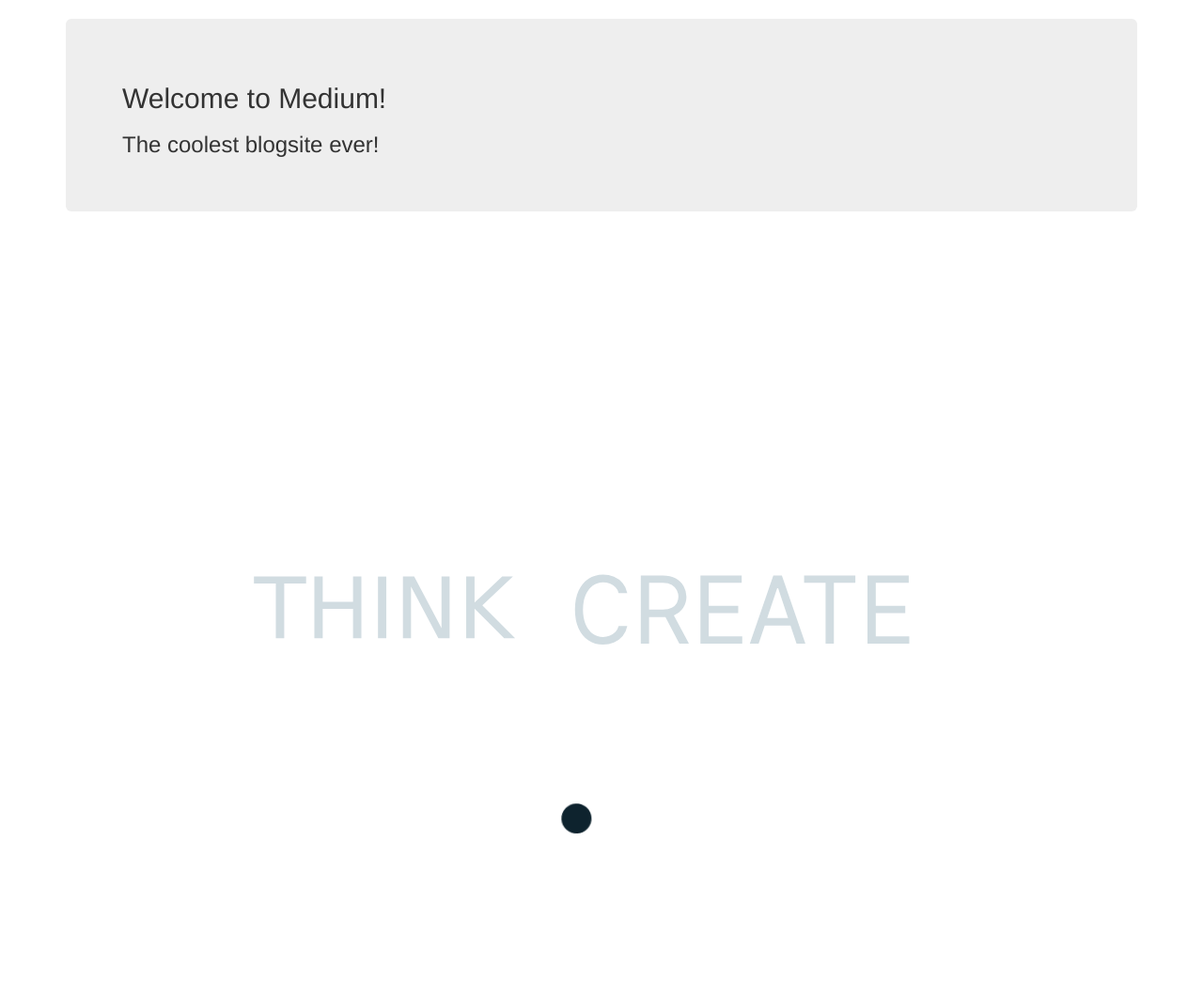
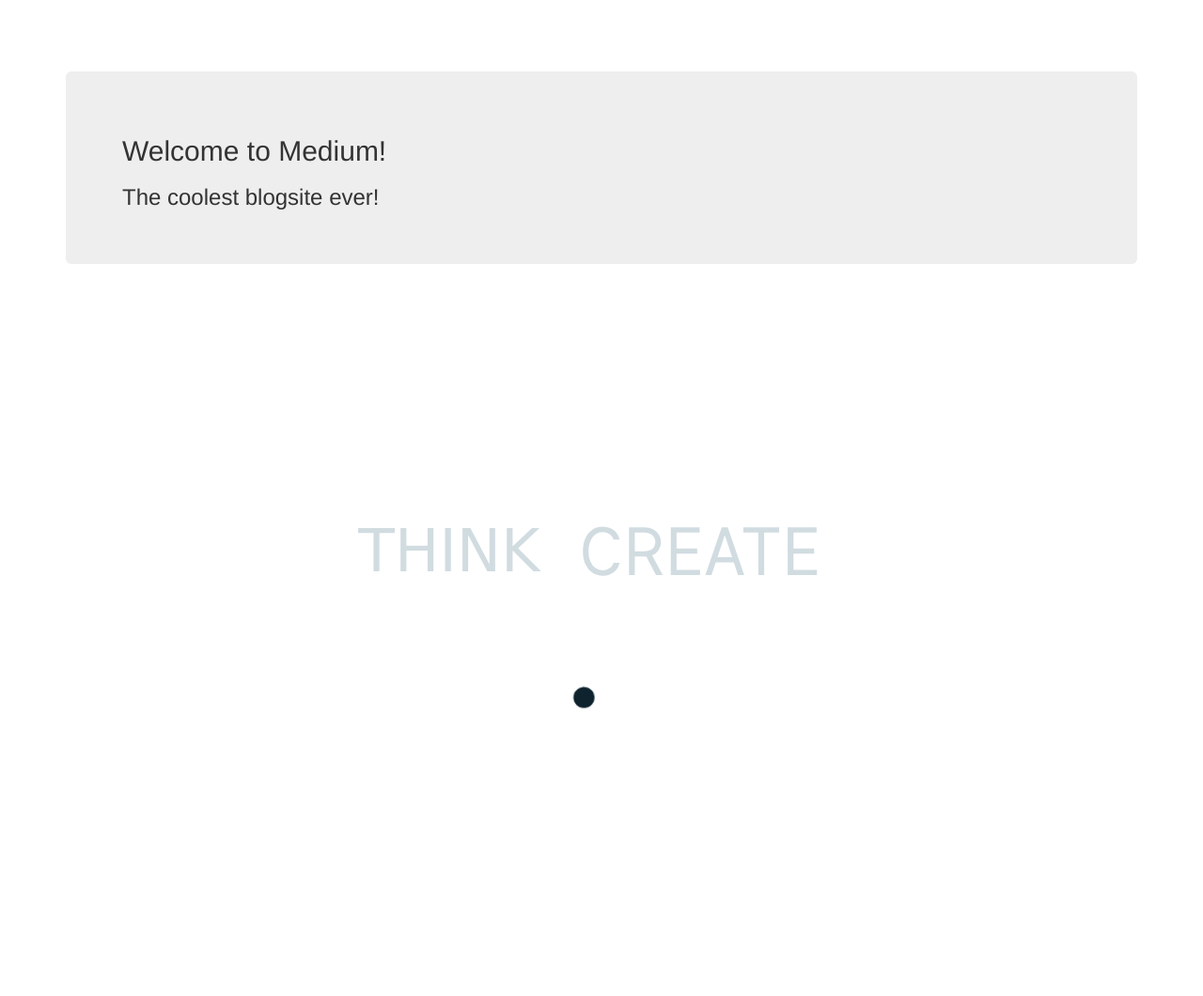
Before and after one commit to piyushnh/blog_project, a Django app: page /about/ in a window 1280 px wide. Shown: the part 57-1117 px from the top of the page at 94% size. After the commit the page ends 811 px from the top, so only its background shows below. Run offline with Django 3.2, Linux system fonts and the light colour scheme; some libraries are stand-ins or nearby versions.

Commit message:
Made some changes in blog.css, about.html, base.html

```diff
--- a/medium/blog/static/css/blog.css
+++ b/medium/blog/static/css/blog.css
@@ -46,7 +46,7 @@
 
 /* NOTE THIS IS FOR ABOUT,HTML */
 svg {
-  height: 100vmin;
+  height: 40em;
   left: calc(50% - 50vmin);
   position: relative;
   width: 100vmin;
--- a/medium/blog/templates/blog/about.html
+++ b/medium/blog/templates/blog/about.html
@@ -1,7 +1,7 @@
 {% extends "blog/base.html" %}
 {% block body_block %}
 
-<div class="jumbotron">
+<div class="jumbotron" style="margin-top:4em;">
   <h2 class='about-head'>Welcome to Medium!</h2>
   <h3 class='about-head'>The coolest blogsite ever!</h3>
 </div>
--- a/medium/blog/templates/blog/base.html
+++ b/medium/blog/templates/blog/base.html
@@ -23,7 +23,7 @@
             <span class="icon-bar"></span>
             <span class="icon-bar"></span>
           </button>
-          <a class="navbar-brand" href="{% url 'blog:post_list' %}">
+          <a class="navbar-brand" href="{% url 'blog:about' %}">
             <span class="glyphicon glyphicon-edit" aria-hidden="true"></span>Medium</a>
         </div>
 
```
